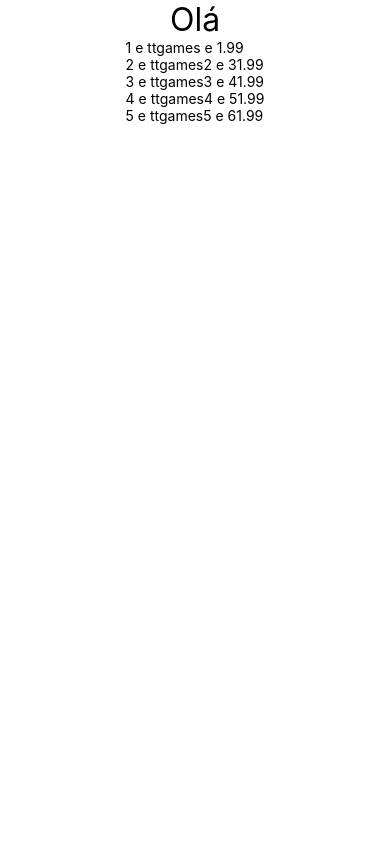
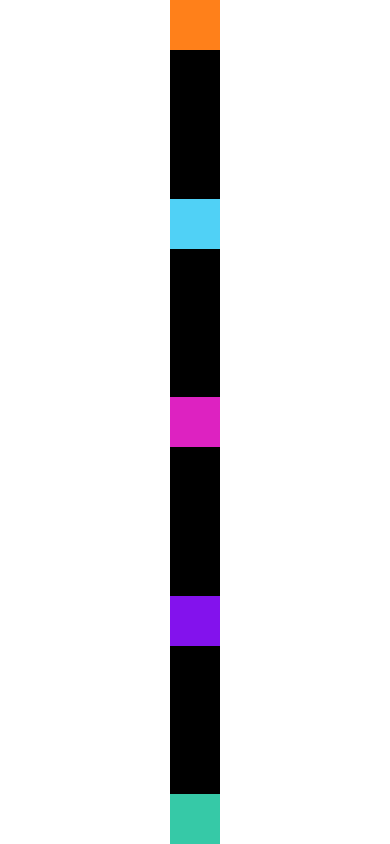
Before and after one commit to xCaio/react-native-exercises, a React Native app: screen / in a window 390 px wide. Built offline with nearby package versions, Linux system fonts and the light colour scheme.

Commit message:
FlexBox V1

```diff
--- a/src/App.js
+++ b/src/App.js
@@ -4,7 +4,7 @@
 import MinMax from "./components/MinMax";
 import Aleatorio from "./components/Aleatorio";
 import Titulo from "./components/Titulo";
-import CompPadrao, {Comp1, Comp2} from "./components/Multi";
+import CompPadrao, { Comp1, Comp2 } from "./components/Multi";
 import Botao from "./components/Botao";
 import Contador from "./components/Contador";
 // import Pai from "./components/direta/Pai";
@@ -20,6 +20,7 @@
 import DigiteSeuNome from "./components/DigiteSeuNome";
 import teste from "./components/teste/teste";
 import Teste from "./components/teste/teste";
+import FlexboxV1 from "./components/layout/FlexboxV1"
 
 export default () => (
     <SafeAreaView style={styles.App}>
@@ -55,7 +56,9 @@
         {/* <ListaProdutos /> */}
         {/* <ListaProdutosFlatList /> */}
         {/* <DigiteSeuNome /> */}
-        <Teste />
+        {/* <Teste /> */}
+        <FlexboxV1 />
+
     </SafeAreaView>
 )
 
--- /dev/null
+++ b/src/components/layout/FlexboxV1.js
@@ -0,0 +1,25 @@
+
+import React from 'react'
+import {StyleSheet, View} from 'react-native'
+import Quadrado from './Quadrado'
+
+
+export default props => {
+    return(
+        <View style={styles.FlexV1}>
+            <Quadrado cor="#ff801a"/>
+            <Quadrado cor="#50d1f6"/>
+            <Quadrado cor="#dd22c1"/>
+            <Quadrado cor="#8312ed"/>
+            <Quadrado cor="#36c9a7"/>
+        </View>
+    )
+}
+
+const styles = StyleSheet.create({
+    FlexV1:{
+        flex: 1,
+        justifyContent: 'space-between',
+        backgroundColor: "#000"
+    }
+})
--- /dev/null
+++ b/src/components/layout/Quadrado.js
@@ -0,0 +1,15 @@
+import React from 'react'
+import {Text, View, StyleSheet} from 'react-native'
+
+
+
+export default props => {
+    const lado = 50
+    return(
+        <View style={{height: lado, width: lado, backgroundColor: props.cor || "#00"}}/>
+    )
+}
+
+const styles = StyleSheet.create({
+
+})
```
